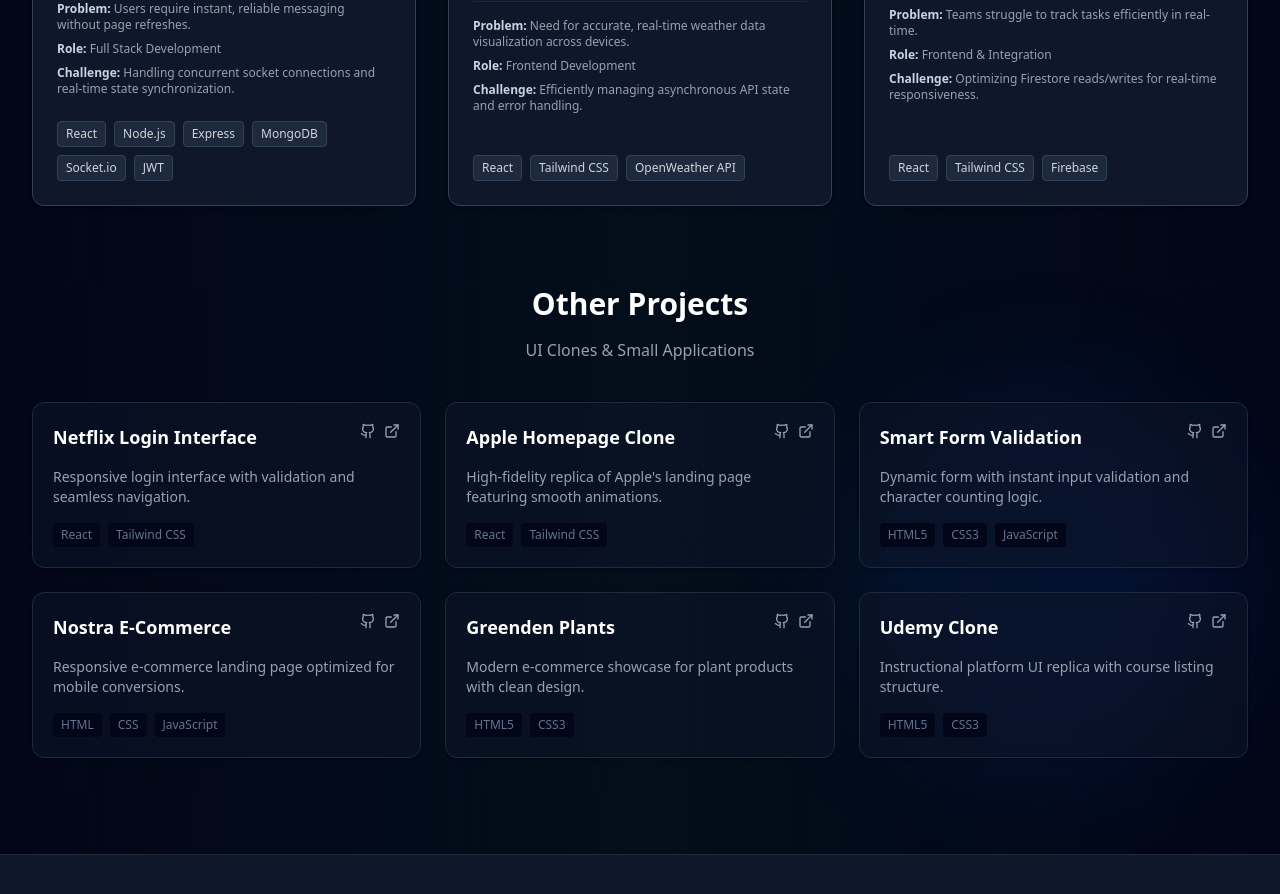
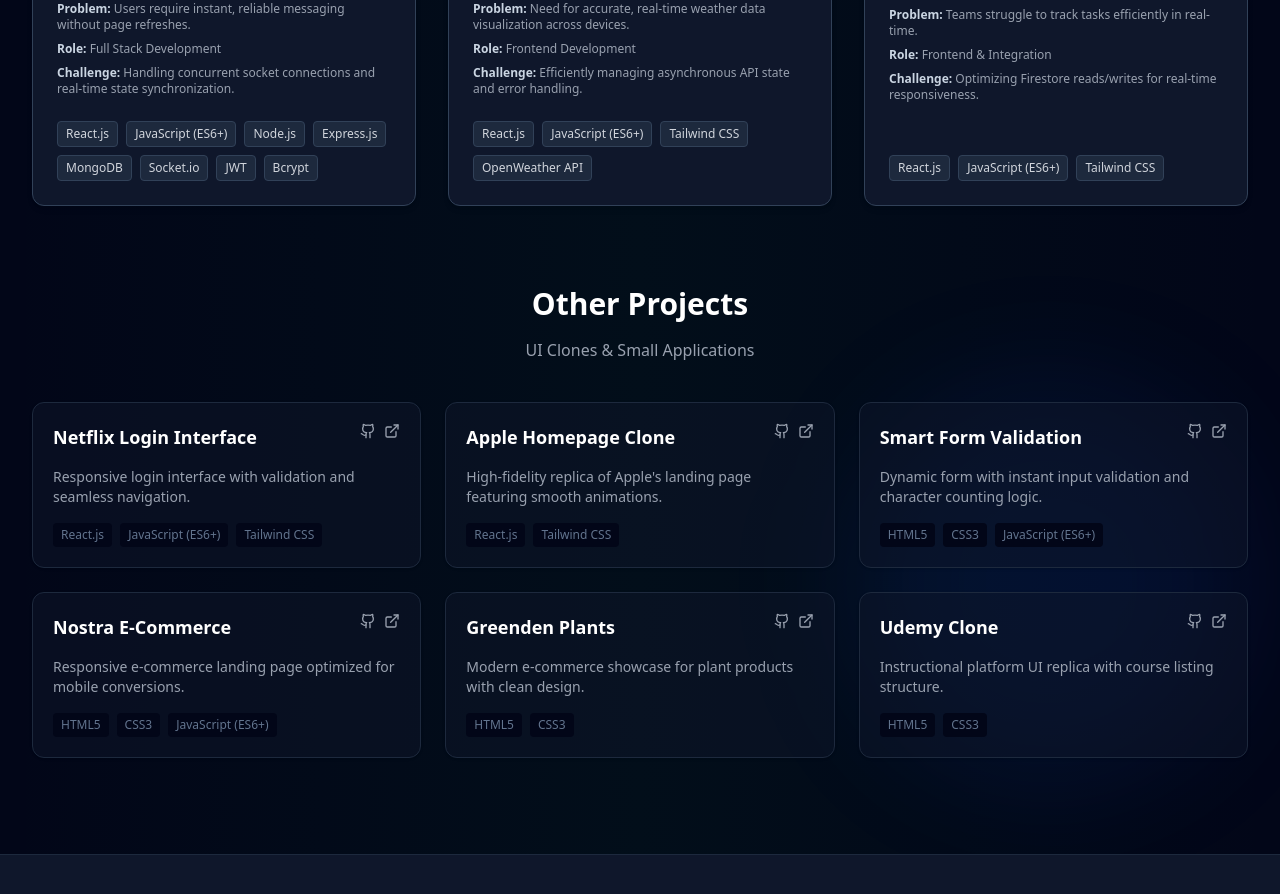
Before and after one commit to Mathiyarasan2102/Portfolio-webSite, a React (Vite) app in the folder frontend/: page / in a window 1280 px wide. Shown: the part 3780-4674 px from the top of the page. Built offline with nearby package versions, Linux system fonts and the light colour scheme.

Commit message:
Updated Project Page

```diff
--- a/frontend/src/components/Projects.jsx
+++ b/frontend/src/components/Projects.jsx
@@ -36,7 +36,7 @@
             responsibility: "Full Stack Development",
             techChallenge: "Handling concurrent socket connections and real-time state synchronization.",
             image: p7,
-            technologies: ["React", "Node.js", "Express", "MongoDB", "Socket.io", "JWT"],
+            technologies: ["React.js","JavaScript (ES6+)", "Node.js", "Express.js", "MongoDB", "Socket.io", "JWT", "Bcrypt"],
             git: "https://github.com/Mathiyarasan2102/ChatApp",
             live: "https://quick-chat-app-puce.vercel.app"
         },
@@ -49,7 +49,7 @@
             responsibility: "Frontend Development",
             techChallenge: "Efficiently managing asynchronous API state and error handling.",
             image: p1,
-            technologies: ["React", "Tailwind CSS", "OpenWeather API"],
+            technologies: ["React.js", "JavaScript (ES6+)", "Tailwind CSS", "OpenWeather API"],
             git: "https://github.com/Mathiyarasan2102/Weather-App",
             live: "https://weather-app-seven-eta-19.vercel.app/"
         },
@@ -62,7 +62,7 @@
             responsibility: "Frontend & Integration",
             techChallenge: "Optimizing Firestore reads/writes for real-time responsiveness.",
             image: p2,
-            technologies: ["React", "Tailwind CSS", "Firebase"],
+            technologies: ["React.js", "JavaScript (ES6+)", "Tailwind CSS" ],
             git: "https://github.com/Mathiyarasan2102/Task-Management-App",
             live: "https://task-management-app-omega-smoky.vercel.app/"
         },
@@ -74,7 +74,7 @@
             title: "Netflix Login Interface",
             description: "Responsive login interface with validation and seamless navigation.",
             image: p8,
-            technologies: ["React", "Tailwind CSS"],
+            technologies: ["React.js", "JavaScript (ES6+)", "Tailwind CSS", "Express.js", "Node.js"],
             git: "https://github.com/Mathiyarasan2102/Netflix-Login-Page",
             live: "https://netflix-login-page-2rgp.vercel.app/"
         },
@@ -83,7 +83,7 @@
             title: "Apple Homepage Clone",
             description: "High-fidelity replica of Apple's landing page featuring smooth animations.",
             image: p3,
-            technologies: ["React", "Tailwind CSS"],
+            technologies: ["React.js", "Tailwind CSS"],
             git: "https://github.com/Mathiyarasan2102/Apple-clone-website",
             live: "https://clone-apple-lilac.vercel.app/"
         },
@@ -92,7 +92,7 @@
             title: "Smart Form Validation",
             description: "Dynamic form with instant input validation and character counting logic.",
             image: p9,
-            technologies: ["HTML5", "CSS3", "JavaScript"],
+            technologies: ["HTML5", "CSS3", "JavaScript (ES6+)"],
             git: "https://github.com/Mathiyarasan2102/form-validation",
             live: "https://mathiyarasan2102.github.io/form-validation/"
         },
@@ -101,7 +101,7 @@
             title: "Nostra E-Commerce",
             description: "Responsive e-commerce landing page optimized for mobile conversions.",
             image: p4,
-            technologies: ["HTML", "CSS", "JavaScript"],
+            technologies: ["HTML5", "CSS3", "JavaScript (ES6+)"],
             git: "https://github.com/Mathiyarasan2102/Nostra-Project",
             live: "https://mathiyarasan2102.github.io/Nostra-Project/"
         },
```
